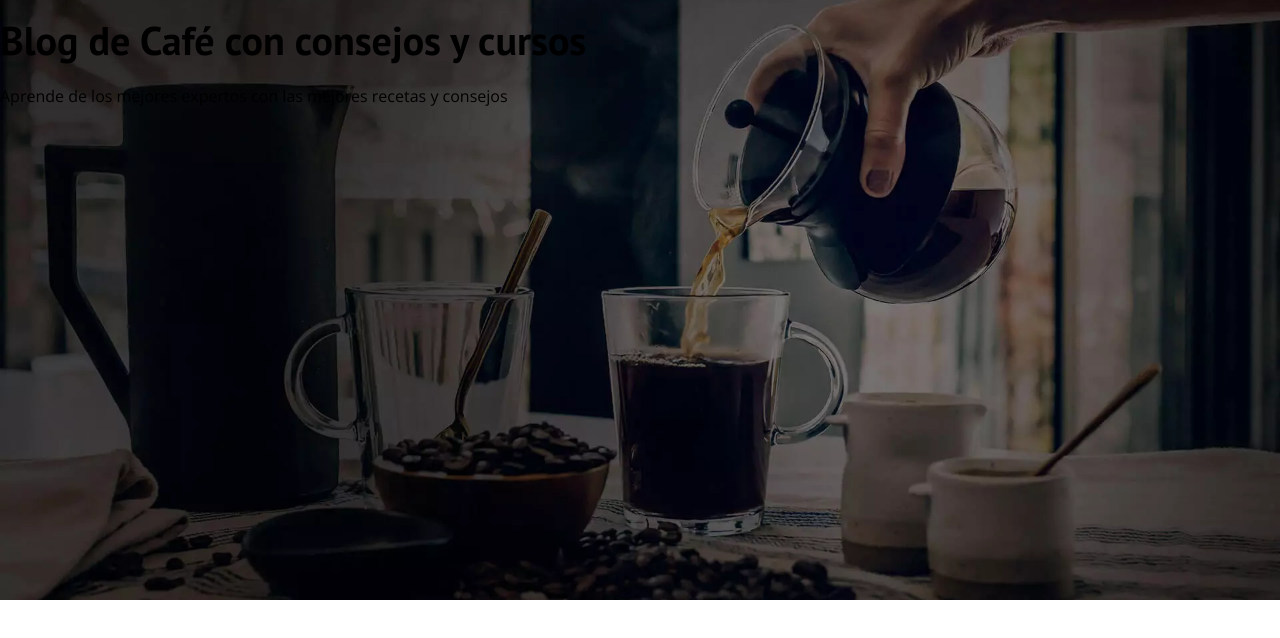
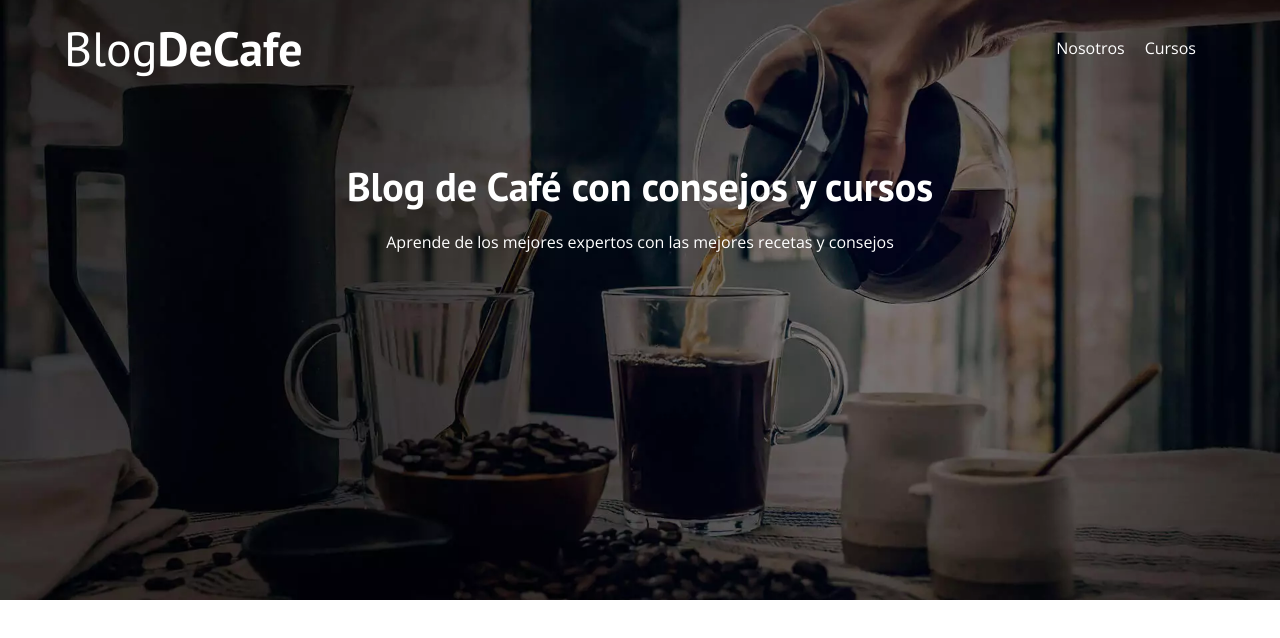
Before and after one commit to ignacioDorigo/blog-de-cafe, a plain HTML site: page index.html in a window 1280 px wide. Drawn offline with nearby package versions, Linux system fonts and the light colour scheme.

Commit message:
Terminando navbar

```diff
--- a/css/styles.css
+++ b/css/styles.css
@@ -56,24 +56,89 @@ h2 {
 h3 {
     font-size: 3.2rem;
 }
-img{max-width: 100%;}
 
-.no-margin{
+img {
+    max-width: 100%;
+}
+
+.no-margin {
     margin: 0;
 }
 
-.no-padding{
+.no-padding {
     padding: 0;
 }
 
-.centrar-texto{
+.centrar-texto {
     text-align: center;
 }
 
-.header{
+.header {
     background-image: url(../img/banner.webp);
     background-size: cover;
     background-position: center center;
     background-repeat: no-repeat;
     height: 60rem;
 }
+
+.header__texto {
+    text-align: center;
+    color: var(--blanco);
+    margin-top: 5rem;
+}
+
+@media (max-width: 768px){
+    .header__texto h2{
+        font-size: 2.5rem;
+    }
+}
+
+
+@media (min-width: 768px) {
+    .barra {
+        display: flex;
+        align-items: center;
+        justify-content: space-between;
+
+    }
+
+}
+
+.barra a {
+    color: var(--blanco);
+}
+
+.logo {
+    margin: 0;
+    text-align: center;
+}
+
+.logo__nombre {
+    font-weight: 400;
+    margin: 0;
+}
+
+.logo__bold {
+    font-weight: bold;
+}
+
+.navegacion {
+    display: flex;
+    flex-direction: column;
+    align-items: center;
+}
+
+@media(min-width:768px) {
+    .navegacion {
+        flex-direction: row;
+        gap: 2rem;
+    }
+}
+
+.navegacion__enlace {
+    transition: color .3s ease-in-out;
+}
+
+.navegacion__enlace:hover{
+    color: #939393;
+}
--- a/index.html
+++ b/index.html
@@ -28,10 +28,28 @@
 
 <body>
   <header class="header">
+    <div class="contenedor">
+      <div class="barra">
+        <a class="logo" href="index.html">
+          <h1 class="logo__nombre ">Blog<span class="logo__bold">DeCafe</span></h1>
+        </a>
+        <!-- Enlaces -->
+        <nav class="navegacion">
+          <a class="navegacion__enlace" href="nosotros.html">Nosotros</a>
+          <a class="navegacion__enlace" href="cursos.html">Cursos</a>
+          <a class="navegacion__enlace" href="contacto.html"></a>
+        </nav>
+
+      </div>
+
+
+    </div>
     <div class="header__texto">
       <h2 class="no-margin">Blog de Café con consejos y cursos</h2>
       <p class="no-margin">Aprende de los mejores expertos con las mejores recetas y consejos</p>
     </div>
+
+
   </header>
 </body>
 
```
Also changed, not shown: contacto.html (added), cursos.html (added), nosotros.html (added).
